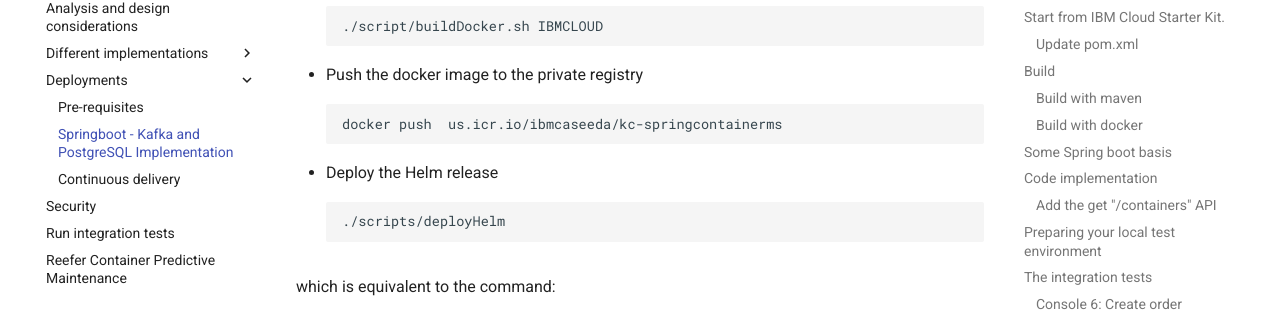
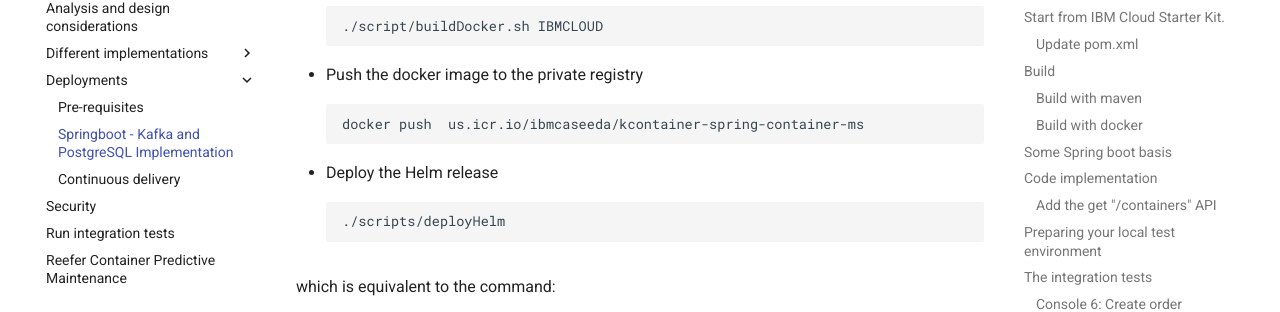
Before and after one commit to ibm-cloud-architecture/refarch-kc-container-ms, an MkDocs documentation site: the page built from docs/springboot/README.md, in a window 1280 px wide and 900 px high, scrolled down 14146 px. Shown: the part 145-457 px from the top of the window. Built offline with MkDocs 1.6.1 and Material for MkDocs 9.7.7, drawn with Linux system fonts in a browser that asks for light colours; comment, search, counter and statistics services are not loaded.

Commit message:
Updated spring-container-ms references to CI images
Signed-off-by: Rick Osowski <rosowski@gmail.com>

````diff
--- a/docs/springboot/README.md
+++ b/docs/springboot/README.md
@@ -442,7 +442,7 @@ ibmcloud cr login
 
 * Push the docker image to the private registry
 ```
-docker push  us.icr.io/ibmcaseeda/kc-springcontainerms
+docker push  us.icr.io/ibmcaseeda/kcontainer-spring-container-ms
 ```
 
 * Deploy the Helm release
````
Also changed, not shown: 5 other files.
